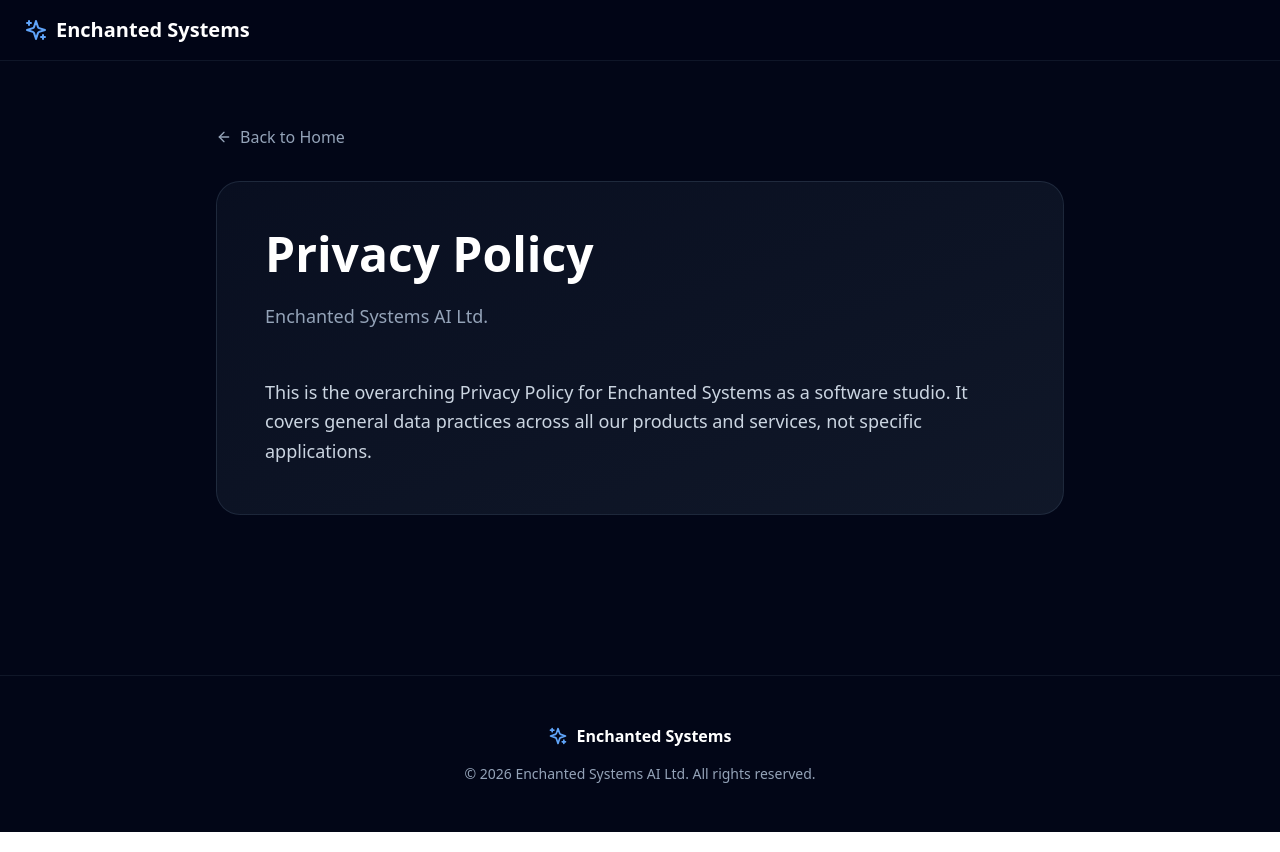
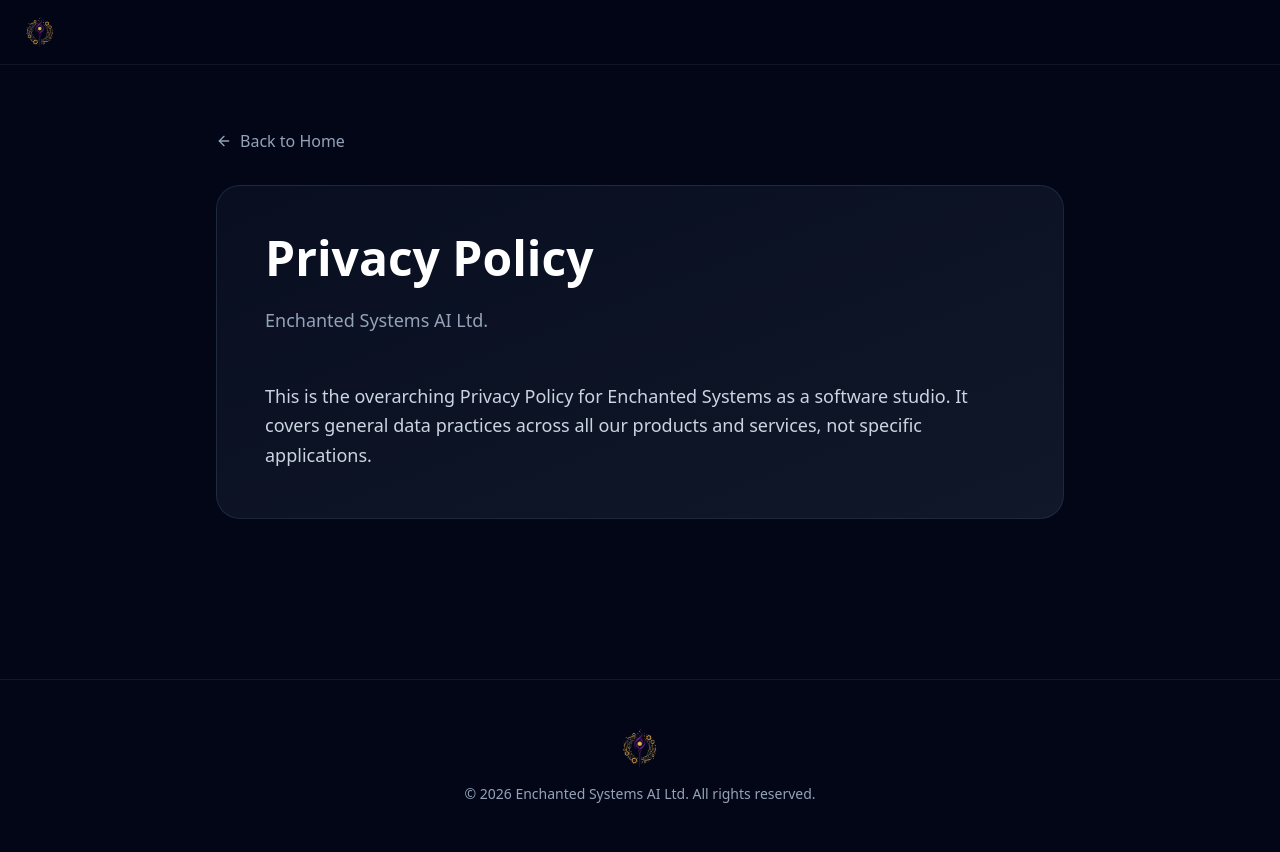
Before and after one commit to enchantedsystemsai/website, a React (Vite) app: page /privacy in a window 1280 px wide. Built offline with nearby package versions, Linux system fonts and the light colour scheme.

Commit message:
Update StudioPrivacy.tsx

```diff
--- a/src/pages/StudioPrivacy.tsx
+++ b/src/pages/StudioPrivacy.tsx
@@ -1,18 +1,26 @@
 import { Link } from 'react-router-dom';
-import { Sparkles, ArrowLeft } from 'lucide-react';
+import { ArrowLeft } from 'lucide-react';
 
 export default function StudioPrivacy() {
   return (
     <div className="min-h-screen bg-slate-950 text-white">
+      {/* Navigation */}
       <nav className="border-b border-slate-800/50 backdrop-blur-sm sticky top-0 z-50 bg-slate-950/80">
         <div className="max-w-7xl mx-auto px-6 py-4 flex items-center justify-between">
-          <Link to="/" className="flex items-center gap-2 hover:opacity-80 transition-opacity">
-            <Sparkles className="w-6 h-6 text-blue-400" />
-            <span className="text-xl font-semibold">Enchanted Systems</span>
+          <Link to="/" className="flex items-center hover:opacity-80 transition-opacity">
+            {/* Logo Container */}
+            <div className="h-8">
+              <img
+                src="/assets/EnchantedSystems_nobackground.png"
+                alt="Enchanted Systems Logo"
+                className="w-full h-full object-contain"
+              />
+            </div>
           </Link>
         </div>
       </nav>
 
+      {/* Main Content */}
       <div className="max-w-4xl mx-auto px-6 py-16">
         <Link
           to="/"
@@ -37,11 +45,18 @@ export default function StudioPrivacy() {
         </div>
       </div>
 
+      {/* Footer */}
       <footer className="border-t border-slate-800/50 mt-24">
         <div className="max-w-7xl mx-auto px-6 py-12 text-center">
-          <div className="flex items-center justify-center gap-2 mb-4">
-            <Sparkles className="w-5 h-5 text-blue-400" />
-            <span className="font-semibold">Enchanted Systems</span>
+          <div className="flex items-center justify-center mb-4">
+            {/* Footer Logo Container */}
+            <div className="h-10">
+              <img
+                src="/assets/EnchantedSystems_nobackground.png"
+                alt="Enchanted Systems Logo"
+                className="w-full h-full object-contain"
+              />
+            </div>
           </div>
           <p className="text-slate-400 text-sm">
             © 2026 Enchanted Systems AI Ltd. All rights reserved.
```
